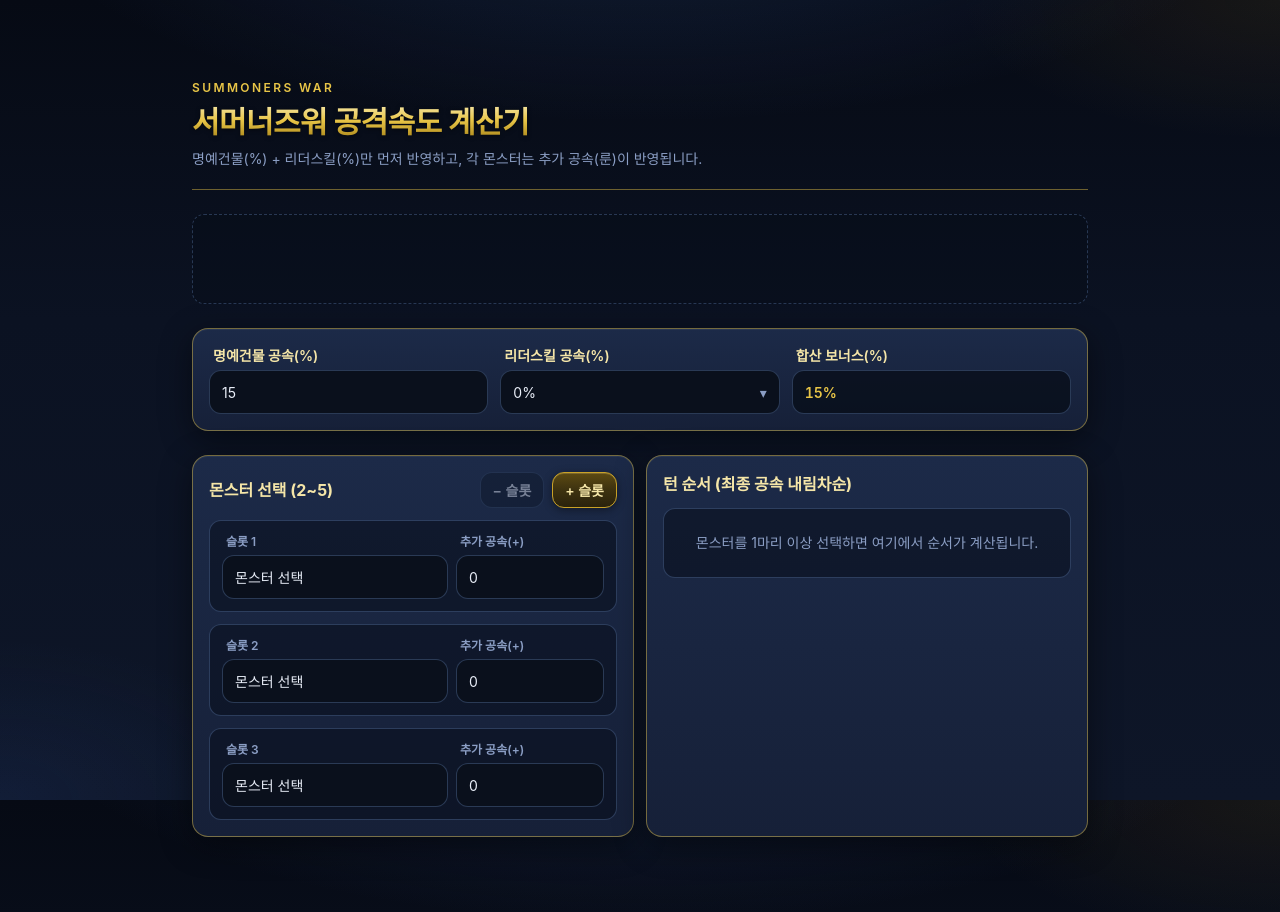
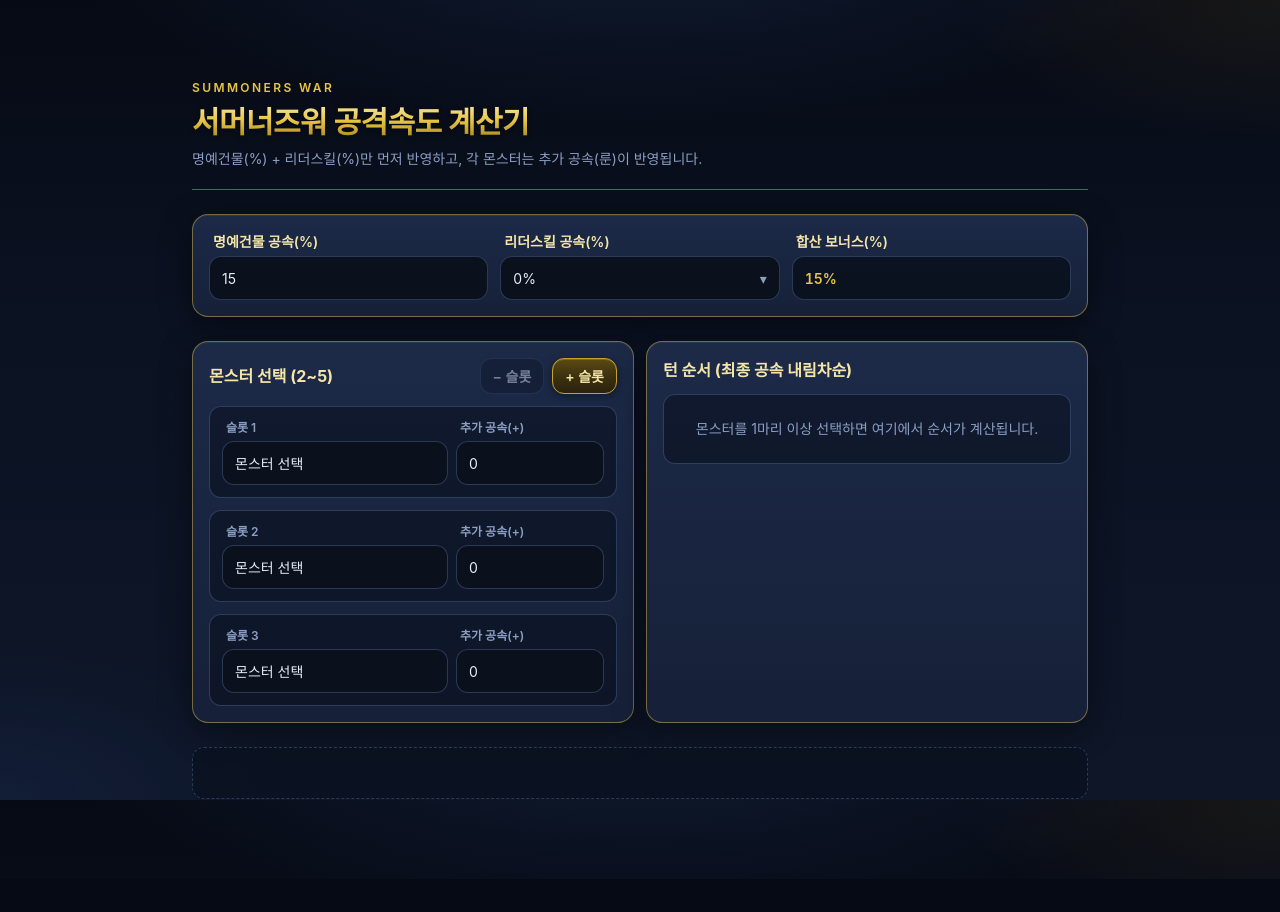
Before and after one commit to leeseongwoon/swspeedcalc, a Next.js app: page / in a window 1280 px wide. Shown: the top 912 px of the page. After the commit the page ends 879 px from the top, so only its background shows below. Built offline with nearby package versions, Linux system fonts and the light colour scheme; a web font is replaced by a local one.

Commit message:
adsense 위치 이동, 승인 확인 필요

```diff
--- a/src/app/globals.css
+++ b/src/app/globals.css
@@ -345,9 +345,14 @@
 
 .sw-ad-slot {
   overflow: hidden;
-  min-height: 90px;
   border-radius: 0.75rem;
   border: 1px dashed var(--sw-border);
   background: rgba(8, 14, 26, 0.45);
   text-align: center;
 }
+
+.sw-ad-slot .adsbygoogle {
+  display: block;
+  min-height: 50px;
+  max-height: 90px;
+}
--- a/src/app/page.tsx
+++ b/src/app/page.tsx
@@ -2,7 +2,7 @@
 
 import { AdBanner } from "@/components/AdBanner";
 import { monsters } from "@/data/monsters";
-import { ADSENSE_SLOTS } from "@/lib/adsense";
+import { ADSENSE_SLOT } from "@/lib/adsense";
 import type { Attribute, Monster } from "@/types/monster";
 import { getPostPassiveFlat } from "@/data/speedPassives";
 import { calcFinalSpeedBreakdown } from "@/lib/speed";
@@ -172,10 +172,6 @@
             공속(룬)이 반영됩니다.
           </p>
         </header>
-
-        {ADSENSE_SLOTS.top ? (
-          <AdBanner slot={ADSENSE_SLOTS.top} />
-        ) : null}
 
         <section className="sw-panel grid gap-3 p-4 sm:grid-cols-3">
           <div className="flex flex-col gap-1">
@@ -365,8 +361,8 @@
           </div>
         </section>
 
-        {ADSENSE_SLOTS.bottom ? (
-          <AdBanner slot={ADSENSE_SLOTS.bottom} format="horizontal" />
+        {ADSENSE_SLOT ? (
+          <AdBanner slot={ADSENSE_SLOT} format="horizontal" />
         ) : null}
       </main>
 
--- a/src/components/AdBanner.tsx
+++ b/src/components/AdBanner.tsx
@@ -18,7 +18,7 @@
 
 export function AdBanner({
   slot,
-  format = "auto",
+  format = "horizontal",
   className = "",
 }: AdBannerProps) {
   const insRef = useRef<HTMLModElement>(null);
--- a/src/lib/adsense.ts
+++ b/src/lib/adsense.ts
@@ -1,10 +1,11 @@
 export const ADSENSE_CLIENT =
   process.env.NEXT_PUBLIC_ADSENSE_CLIENT ?? "ca-pub-7703126764016123";
 
-export const ADSENSE_SLOTS = {
-  top: process.env.NEXT_PUBLIC_ADSENSE_SLOT_TOP ?? "7589868522",
-  bottom: process.env.NEXT_PUBLIC_ADSENSE_SLOT_BOTTOM ?? "",
-} as const;
+/** 하단 배너 광고 슬롯 (NEXT_PUBLIC_ADSENSE_SLOT 또는 SLOT_TOP) */
+export const ADSENSE_SLOT =
+  process.env.NEXT_PUBLIC_ADSENSE_SLOT ??
+  process.env.NEXT_PUBLIC_ADSENSE_SLOT_TOP ??
+  "7589868522";
 
 export function isAdsenseEnabled(): boolean {
   return ADSENSE_CLIENT.startsWith("ca-pub-");
```
